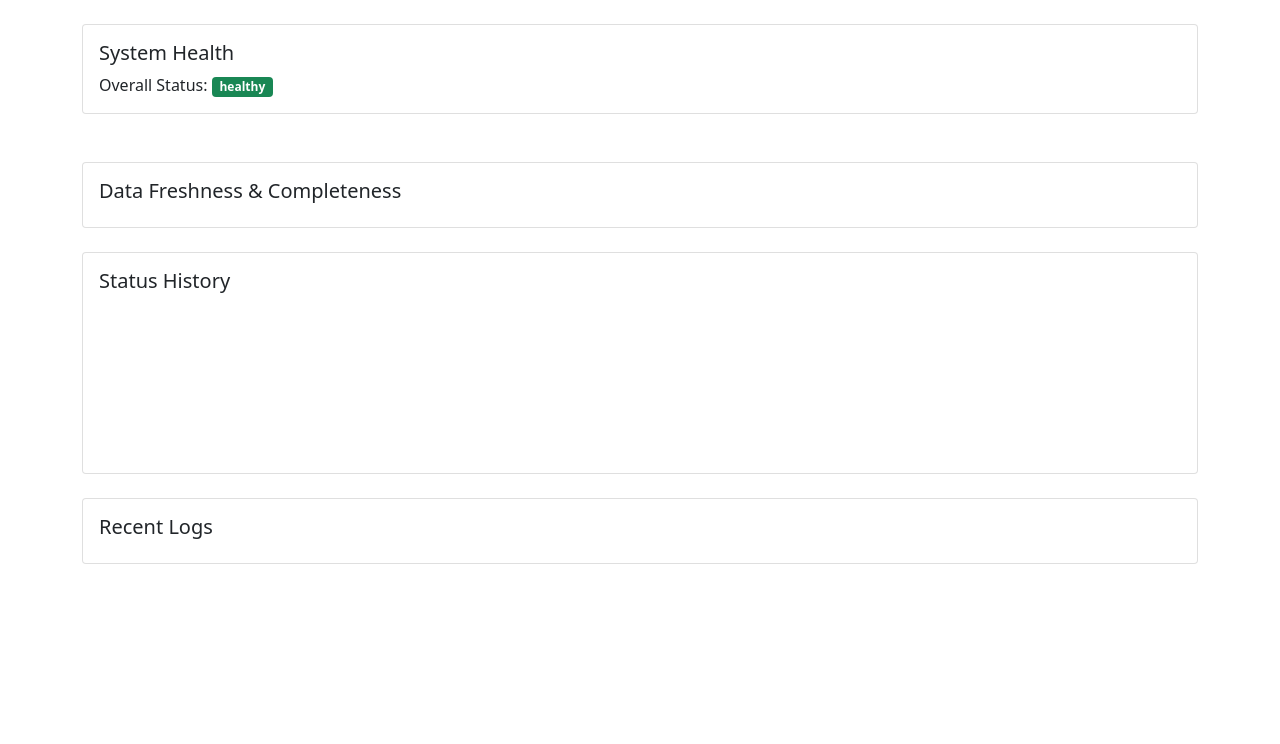
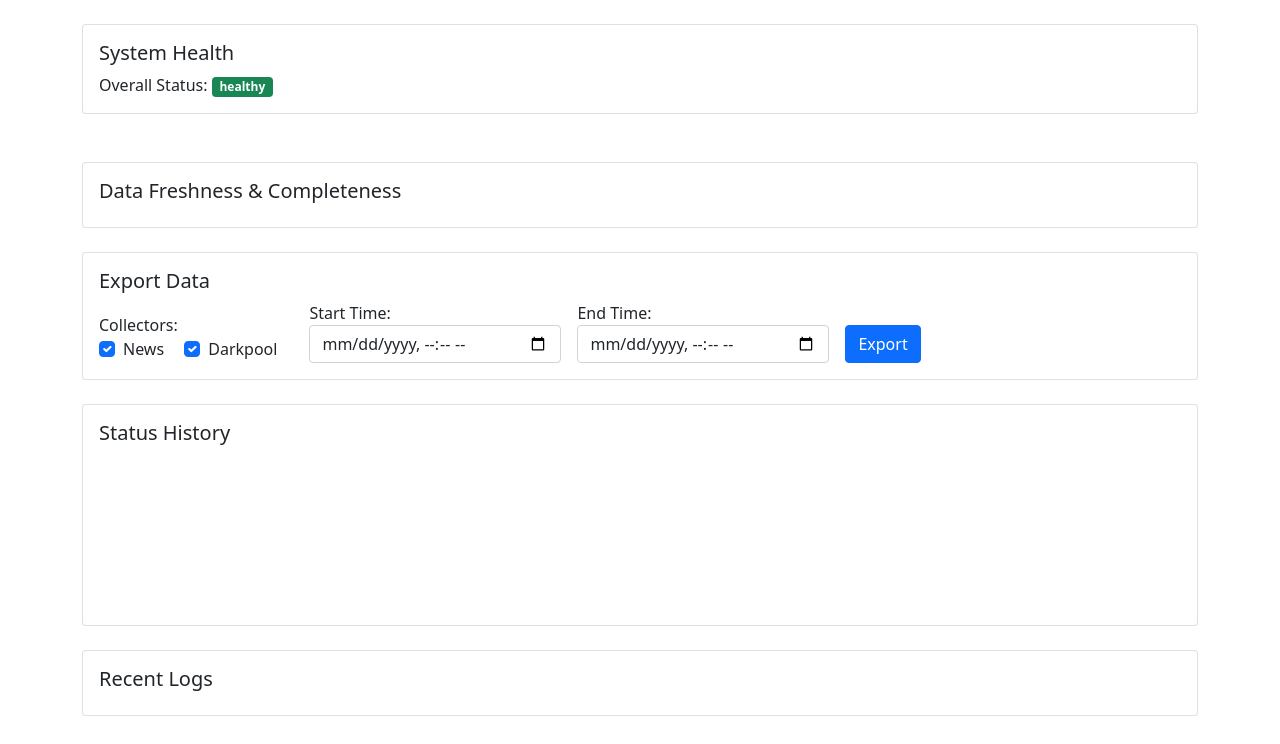
Before and after one commit to vevevedk/vvv-invest, a Flask app: page / in a window 1280 px wide. Shown: the part 56-800 px from the top of the page. Run offline with Flask 3, Linux system fonts and the light colour scheme; the visitor is signed in with stand-in values (Sample User, id 1); data that the repository does not hold is empty; a map, chart or similar area stays blank; parts of the project's set-up code (start-up, migrations or seed data) failed here and were passed over; some libraries are stand-ins or nearby versions.

Commit message:
feat(dashboard): add Export Data section with collector selection and date range to UI

```diff
--- a/flow_analysis/dashboard/templates/index.html
+++ b/flow_analysis/dashboard/templates/index.html
@@ -124,6 +124,41 @@
                         <div id="dataFreshnessContainer">
                             <!-- Data freshness will be populated here -->
                         </div>
+                    </div>
+                </div>
+            </div>
+        </div>
+
+        <!-- Export Data Section -->
+        <div class="row mt-4">
+            <div class="col-md-12">
+                <div class="card">
+                    <div class="card-body">
+                        <h5 class="card-title">Export Data</h5>
+                        <form id="exportForm" class="row g-3 align-items-end">
+                            <div class="col-auto">
+                                <label class="form-label mb-0">Collectors:</label><br>
+                                <div class="form-check form-check-inline">
+                                    <input class="form-check-input" type="checkbox" name="collectors" value="news" id="collectorNews" checked>
+                                    <label class="form-check-label" for="collectorNews">News</label>
+                                </div>
+                                <div class="form-check form-check-inline">
+                                    <input class="form-check-input" type="checkbox" name="collectors" value="darkpool" id="collectorDarkpool" checked>
+                                    <label class="form-check-label" for="collectorDarkpool">Darkpool</label>
+                                </div>
+                            </div>
+                            <div class="col-auto">
+                                <label for="startTime" class="form-label mb-0">Start Time:</label>
+                                <input type="datetime-local" class="form-control" id="startTime" name="start_time">
+                            </div>
+                            <div class="col-auto">
+                                <label for="endTime" class="form-label mb-0">End Time:</label>
+                                <input type="datetime-local" class="form-control" id="endTime" name="end_time">
+                            </div>
+                            <div class="col-auto">
+                                <button type="submit" class="btn btn-primary">Export</button>
+                            </div>
+                        </form>
                     </div>
                 </div>
             </div>
@@ -322,6 +357,19 @@
                 });
         }
 
+        // Export form handler
+        document.getElementById('exportForm').addEventListener('submit', function(e) {
+            e.preventDefault();
+            const form = e.target;
+            const collectors = Array.from(form.querySelectorAll('input[name="collectors"]:checked')).map(cb => cb.value).join(',');
+            const startTime = form.start_time.value ? new Date(form.start_time.value).toISOString() : '';
+            const endTime = form.end_time.value ? new Date(form.end_time.value).toISOString() : '';
+            let url = `/api/export?collectors=${collectors}`;
+            if (startTime) url += `&start_time=${encodeURIComponent(startTime)}`;
+            if (endTime) url += `&end_time=${encodeURIComponent(endTime)}`;
+            window.open(url, '_blank');
+        });
+
         // Initial load
         updateStatus();
         updateHistory();
```
